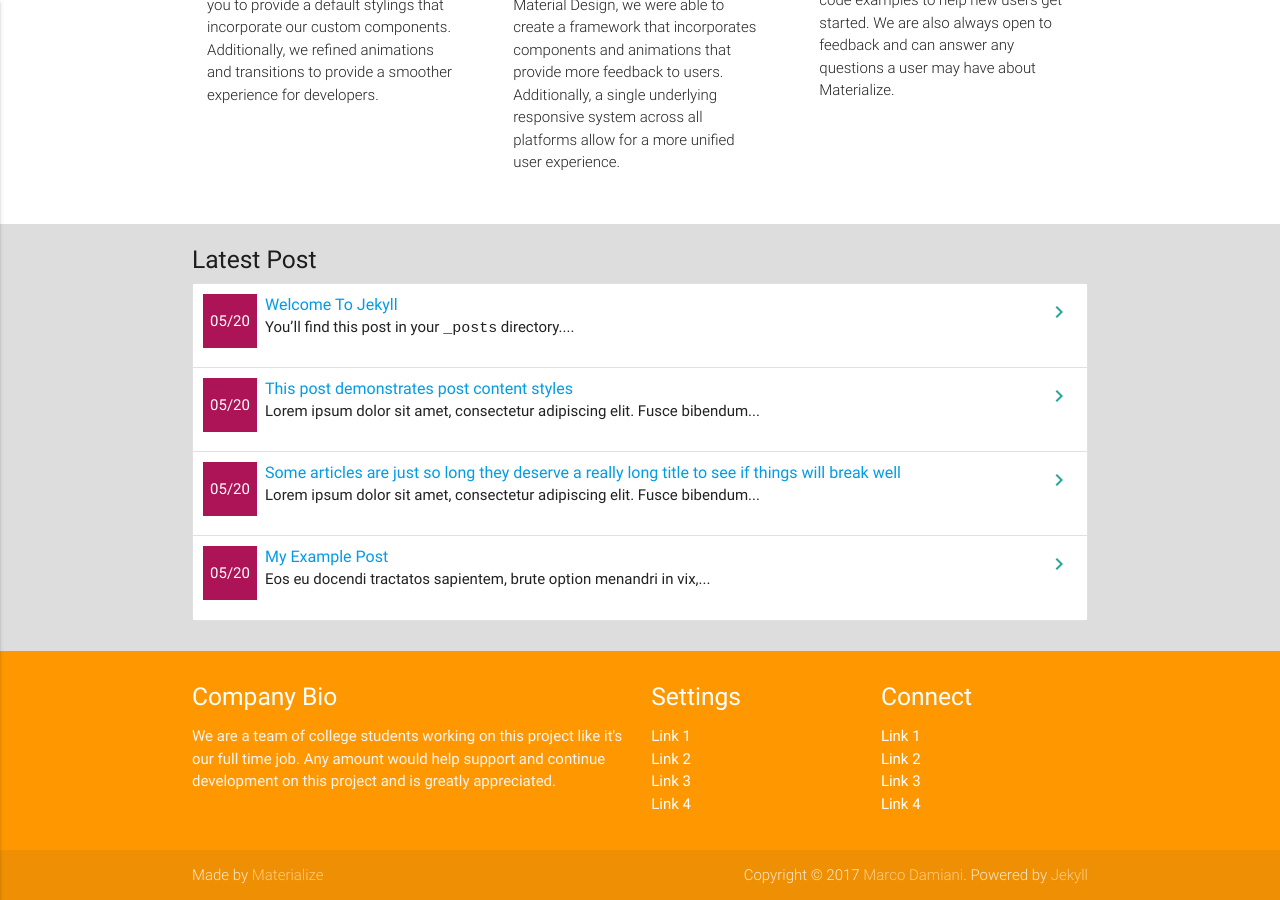
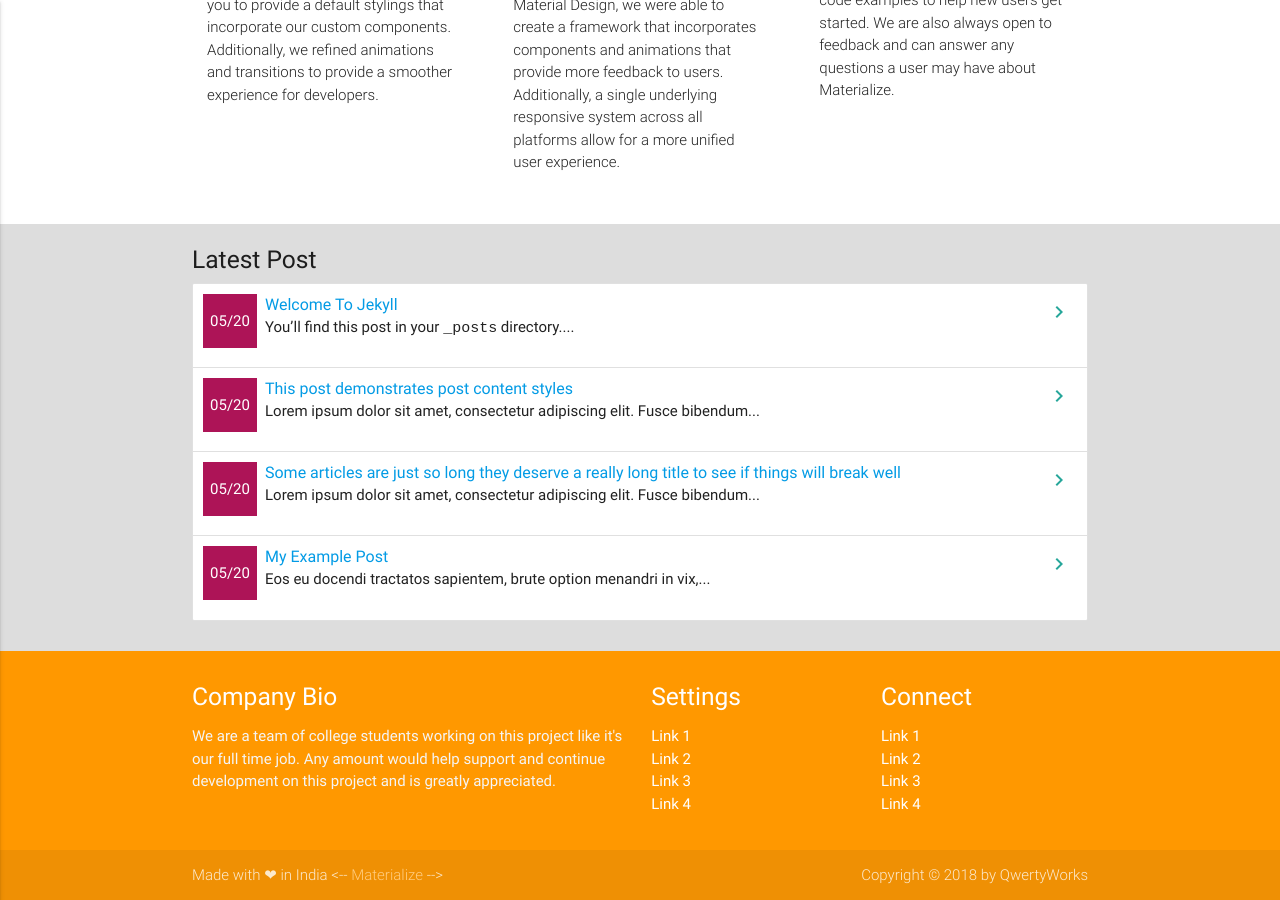
Before and after one commit to kritikagautam/qwertyworks.github.io, a Jekyll site: the page built from index.md, in a window 1280 px wide and 900 px high, scrolled down 713 px. Built offline with Jekyll 4.4.1, drawn with Linux system fonts in a browser that asks for light colours; some of the changed text lies outside the part shown.

Commit message:
Just changing the author information

```diff
--- a/_includes/footer.html
+++ b/_includes/footer.html
@@ -28,9 +28,12 @@
     <div class="footer-copyright">
         <div class="container">
             <div>
-                Made by <a target="_blank" class="orange-text text-lighten-3" href="http://materializecss.com">Materialize</a>
+                Made with ❤ in India
+                <--
+                <a target="_blank" class="orange-text text-lighten-3" href="http://materializecss.com">Materialize</a>
+                -->
                 <span style="text-align: right; float: right">
-                Copyright © 2017 <a href="http://www.panoramedia.it" class="orange-text text-lighten-3">Marco Damiani</a>. Powered by <a target="_blank" href="http://jekyllrb.com/" class="orange-text text-lighten-3">Jekyll</a>
+                Copyright © 2018 by QwertyWorks
                 </span>
             </div>
         </div>
--- a/index.md
+++ b/index.md
@@ -2,4 +2,4 @@
 layout: home
 ---
 
-selling light out of thin air
+A Top Light Bulb supplier in India
```
